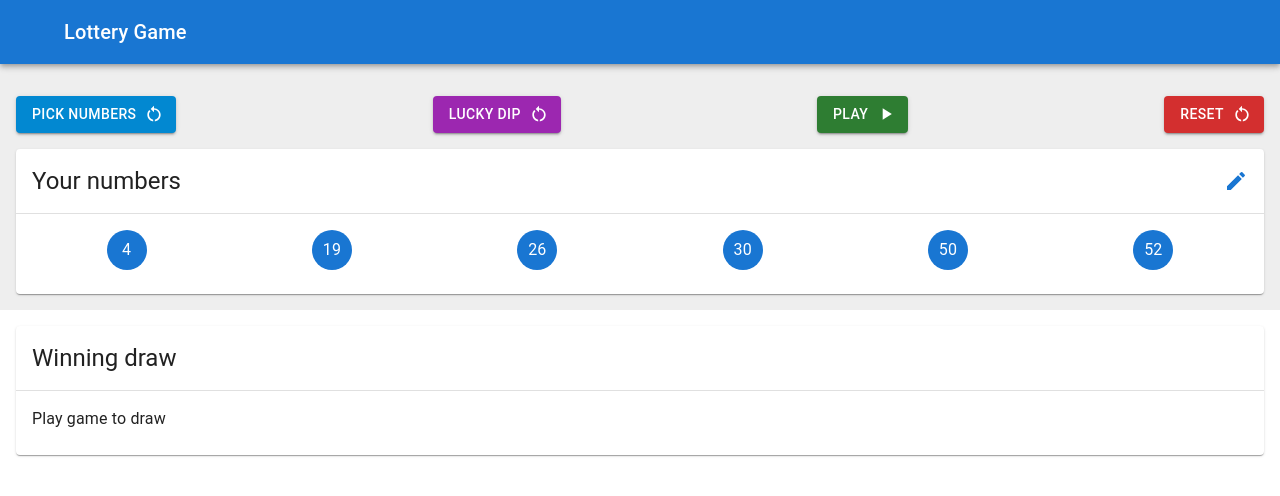
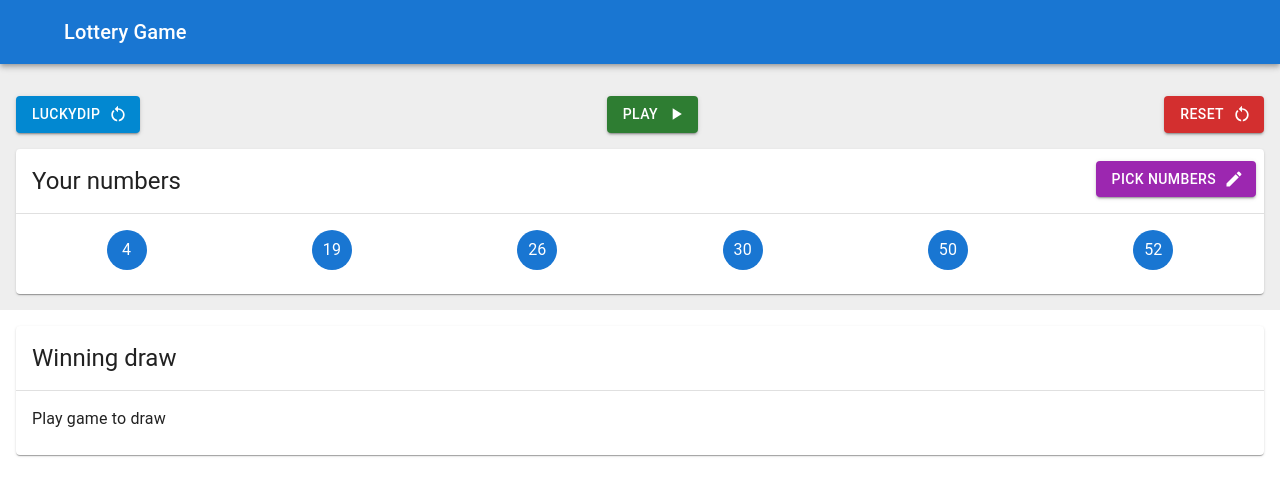
Before and after one commit to judejay/LotteryGame, a React (Create React App) app: page / in a window 1280 px wide. Shown: the top 496 px of the page. Built offline with nearby package versions, Linux system fonts and the light colour scheme.

Commit message:
luckyDip

```diff
--- a/src/components/TicketCard/TicketCard.tsx
+++ b/src/components/TicketCard/TicketCard.tsx
@@ -1,5 +1,5 @@
 import React from 'react';
-import { Card, CardContent, CardHeader, Divider, IconButton, Stack } from '@mui/material';
+import { Button, Card, CardContent, CardHeader, Divider, IconButton, Stack } from '@mui/material';
 import { Ticket } from '../../Ticket';
 import { TicketCardNumber } from './TicketCardNumber';
 import EditIcon from '@mui/icons-material/Edit';
@@ -31,9 +31,8 @@ const [openDialog, setOpenDialog] = React.useState(false);
             <CardHeader
             title="Your numbers"
             action={
-                <IconButton color="primary" onClick={handleClickOpen}>
-                    <EditIcon />
-                </IconButton>
+
+          <Button color="secondary" variant="contained" onClick={handleClickOpen} endIcon={<EditIcon />}>Pick Numbers</Button>
             }
             />
             <Divider />
--- a/src/views/Game.tsx
+++ b/src/views/Game.tsx
@@ -54,8 +54,7 @@ export const Game: React.FC<GameProps> = (props: GameProps) => {
     <Grid container direction="column">
       <Grid item xs lg={3} sx={{ backgroundColor: 'grey.200' }} padding={2}>
         <Stack direction="row" marginY={2} justifyContent="space-between">
-          <Button color="info" variant="contained" onClick={resetGame} endIcon={<RestartAltIcon />}>Pick Numbers</Button>
-          <Button color="secondary" variant="contained" onClick={resetGame} endIcon={<RestartAltIcon />}>Lucky Dip</Button>
+          <Button color="info" variant="contained" onClick={resetGame} endIcon={<RestartAltIcon />}>LuckyDip</Button>
           <Button color="success" variant="contained" onClick={handlePlayGame} endIcon={<PlayArrowIcon />}>Play</Button>
           <Button color="error" variant="contained" onClick={resetGame} endIcon={<RestartAltIcon />}>Reset</Button>
         </Stack>
```
